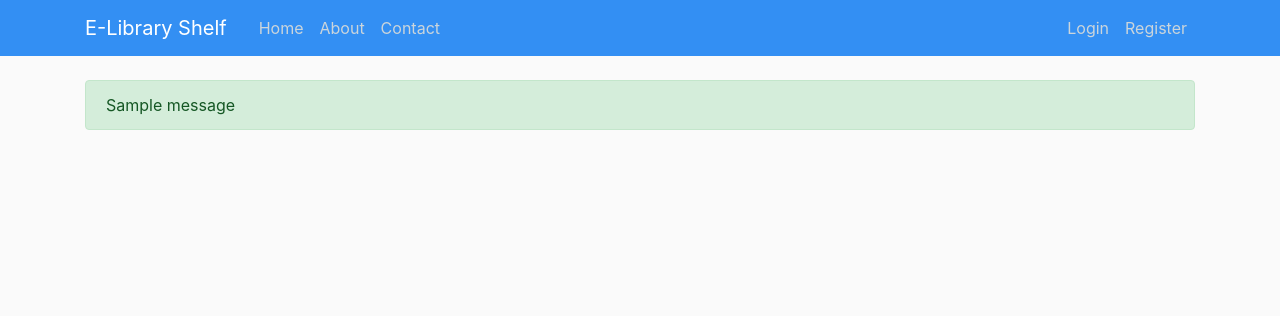
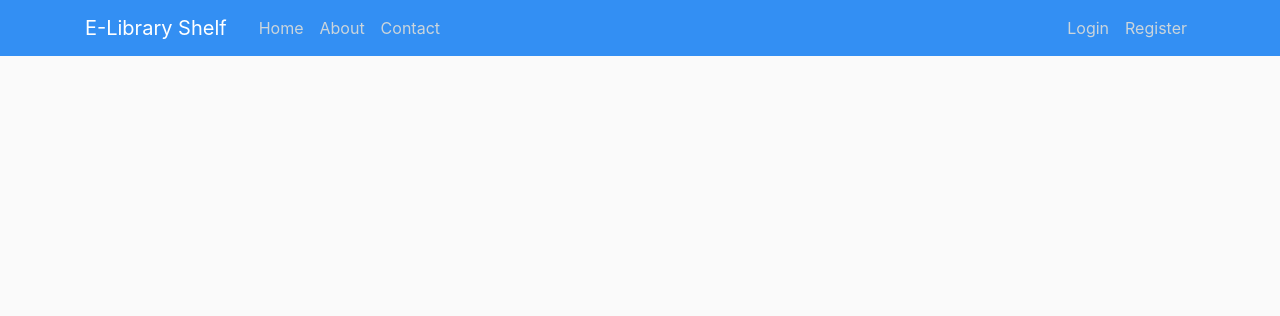
Before and after one commit to russelgian-noval/OnlineBookStore, a Python web app: template OnlineBookStore/templates/layout.html in a window 1280 px wide. Shown: the top 316 px of the page. Run offline with Jinja, Linux system fonts and the light colour scheme; the template is opened without the code that fills it: most values are stand-ins (such as "Sample title", 1, 10 or a date in 2020); one stand-in notice (Sample message) is shown; some libraries are stand-ins or nearby versions.

Commit message:
Update layout.html

```diff
--- a/OnlineBookStore/templates/layout.html
+++ b/OnlineBookStore/templates/layout.html
@@ -51,15 +51,6 @@
     <main role="main" class="container">
       <div class="row">
         <div class="col-md-12">
-          {% with messages = get_flashed_messages(with_categories=true) %}
-            {% if messages %}
-              {% for category, message in messages %}
-                <div class="alert alert-{{ category }}">
-                  {{ message }}
-                </div>
-              {% endfor %}
-            {% endif %}
-          {% endwith %}
           {% block content %}{% endblock %}
         </div>
       </div>
```
